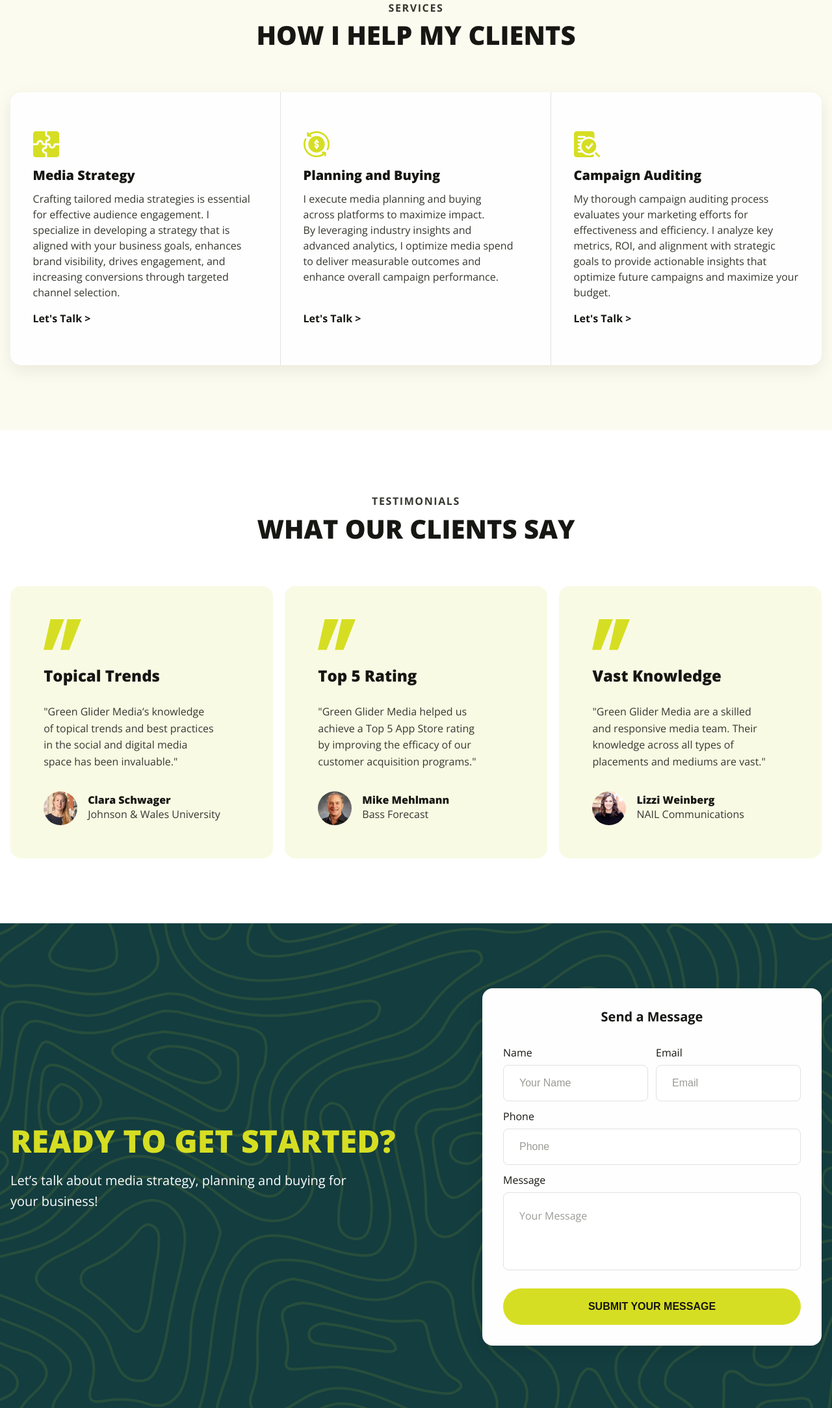
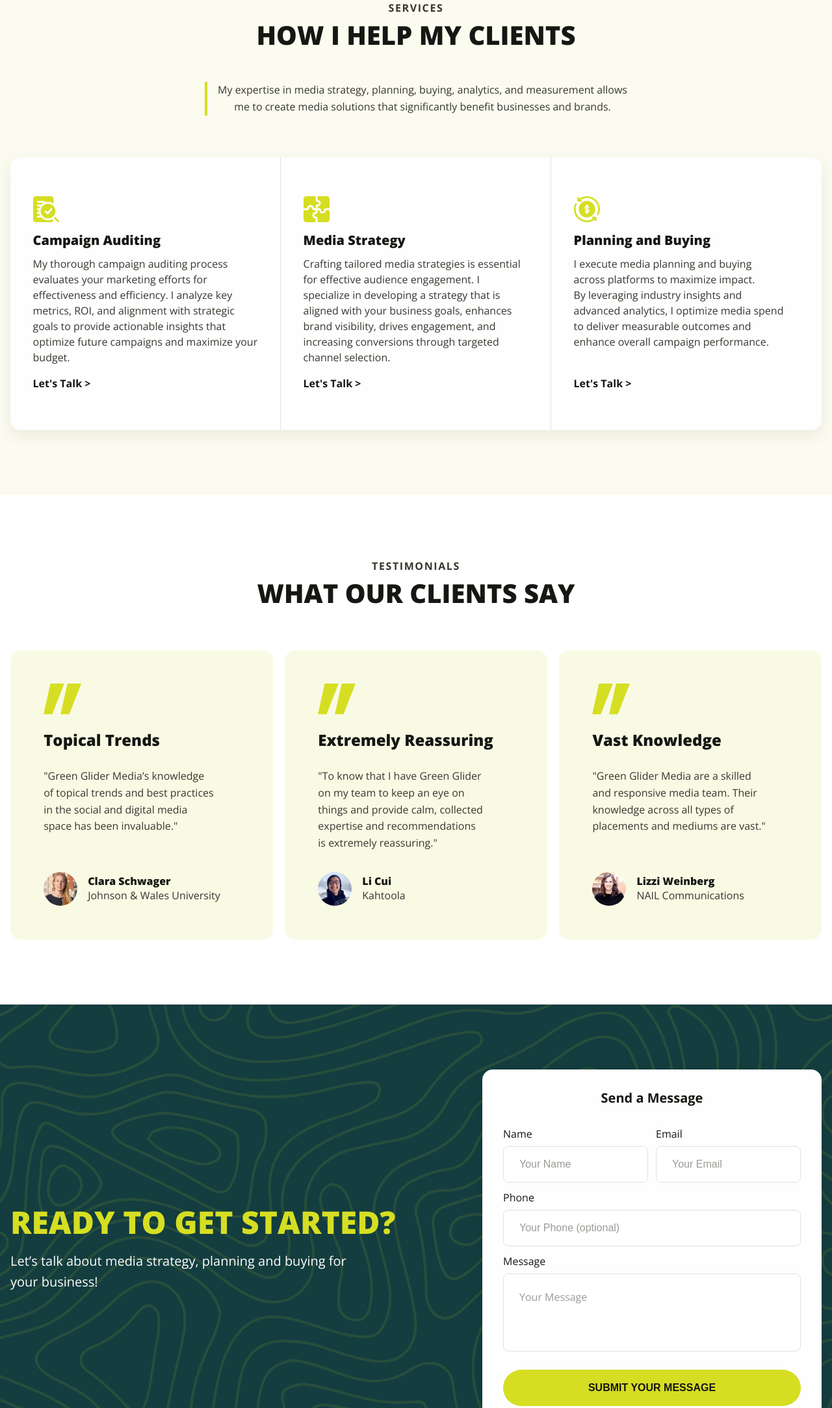
Before and after one commit to longbeachwebworks/green-glider-media, a plain HTML site: page about.html in a window 1280 px wide. Shown: the part 1316-3483 px from the top of the page at 65% size. Drawn offline with Linux system fonts and the light colour scheme.

Commit message:
Various edits
Edits completed:
- Updated the testimonial sections
- About section copy edits
- Moved campaign auditing to the top position on all pages where the services content is found.
- Contact form phone field is now optional site wide.
- Added the Google Partner gif to the footer

```diff
--- a/about.html
+++ b/about.html
@@ -203,7 +203,7 @@
                 Advertising. My journey has since taken me from Phoenix to L.A.,
                 St. Thomas, Durango, CO, and now back to Arizona. I've had the
                 pleasure of working remotely with numerous agencies, staying
-                connected through Skype, Google Hangouts, Slack, email and
+                connected through Google Meet, Teams, Zoom, Slack, email and
                 phone. Traveling and exploring new places is a passion of mine,
                 and it continually broadens my perspective and enriches my
                 experience.
@@ -224,8 +224,35 @@
               <span class="cs-topper">Services</span>
               <h2 class="cs-title">How I help my clients</h2>
             </div>
+            <p class="cs-text">
+              My expertise in media strategy, planning, buying, analytics, and
+              measurement allows me to create media solutions that significantly
+              benefit businesses and brands.
+            </p>
           </div>
           <ul class="cs-card-group">
+            <li class="cs-item">
+              <a href="/contact.html" class="cs-link">
+                <img
+                  class="cs-icon"
+                  src="/assets/img/svg/campaign-audit-icon.svg"
+                  loading="lazy"
+                  decoding="async"
+                  alt="icon"
+                  width="40"
+                  height="40"
+                  aria-hidden="true" />
+                <h3 class="cs-h3">Campaign Auditing</h3>
+                <p class="cs-item-text">
+                  My thorough campaign auditing process evaluates your marketing
+                  efforts for effectiveness and efficiency. I analyze key
+                  metrics, ROI, and alignment with strategic goals to provide
+                  actionable insights that optimize future campaigns and
+                  maximize your budget.
+                </p>
+                <span class="services-card-link">Let's talk ></span>
+              </a>
+            </li>
             <li class="cs-item">
               <a href="/contact.html" class="cs-link">
                 <img
@@ -265,28 +292,6 @@
                   maximize impact. By leveraging industry insights and advanced
                   analytics, I optimize media spend to deliver measurable
                   outcomes and enhance overall campaign performance.
-                </p>
-                <span class="services-card-link">Let's talk ></span>
-              </a>
-            </li>
-            <li class="cs-item">
-              <a href="/contact.html" class="cs-link">
-                <img
-                  class="cs-icon"
-                  src="/assets/img/svg/campaign-audit-icon.svg"
-                  loading="lazy"
-                  decoding="async"
-                  alt="icon"
-                  width="40"
-                  height="40"
-                  aria-hidden="true" />
-                <h3 class="cs-h3">Campaign Auditing</h3>
-                <p class="cs-item-text">
-                  My thorough campaign auditing process evaluates your marketing
-                  efforts for effectiveness and efficiency. I analyze key
-                  metrics, ROI, and alignment with strategic goals to provide
-                  actionable insights that optimize future campaigns and
-                  maximize your budget.
                 </p>
                 <span class="services-card-link">Let's talk ></span>
               </a>
@@ -349,16 +354,17 @@
                 alt="quote icon"
                 width="48"
                 height="40" />
-              <p class="cs-item-text">Top 5 rating</p>
+              <p class="cs-item-text">Extremely Reassuring</p>
               <p class="cs-text">
-                "Green Glider Media helped us achieve a Top 5 App Store rating
-                by improving the efficacy of our customer acquisition programs."
+                "To know that I have Green Glider on my team to keep an eye on
+                things and provide calm, collected expertise and recommendations
+                is extremely reassuring."
               </p>
               <div class="cs-flex-group">
                 <picture class="cs-picture">
                   <img
                     class="cs-profile"
-                    src="/assets/img/webp/ggm-mm-profile.webp"
+                    src="/assets/img/webp/ggm-lc-profile.webp"
                     decoding="async"
                     alt="Client profile picture"
                     width="50"
@@ -366,7 +372,7 @@
                     aria-hidden="true" />
                 </picture>
                 <span class="cs-name">
-                  Mike Mehlmann <span class="cs-job">Bass Forecast</span>
+                  Li Cui <span class="cs-job">Kahtoola</span>
                 </span>
               </div>
             </li>
@@ -446,18 +452,17 @@
                   required
                   type="email"
                   id="email-1271"
-                  name="Your Email"
-                  placeholder="Email" />
+                  name="email"
+                  placeholder="Your Email" />
               </label>
               <label class="cs-label cs-phone">
                 Phone
                 <input
                   class="cs-input"
-                  required
                   type="phone"
                   id="phone-1271"
-                  name="Your Phone Number"
-                  placeholder="Phone" />
+                  name="phone"
+                  placeholder="Your Phone (optional)" />
               </label>
               <label class="cs-label">
                 Message
@@ -511,6 +516,7 @@
               width="192"
               height="192" />
           </a>
+
           <ul class="cs-ul">
             <li class="cs-li">
               <a href="" class="cs-link">Home</a>
@@ -527,6 +533,14 @@
           </ul>
         </div>
         <div class="cs-bottom">
+          <img
+            class="google-partner"
+            loading="lazy"
+            decoding="async"
+            src="assets/img/gif/ggm-google-partner.gif"
+            alt="Animation revealing the words proud to be a premier 2024 partner, then a badge with confetti around it showing the Google logo with the words premier 2024 underneath"
+            width="200"
+            height="112" />
           <!--Social-->
           <ul class="cs-social">
             <li class="cs-social-li">
```
Also changed, not shown: contact.html (+13 -5 lines), index.html (+41 -32 lines), services.html (+41 -32 lines), assets/img/webp/ggm-lc-profile.webp (added), 1 other file.
